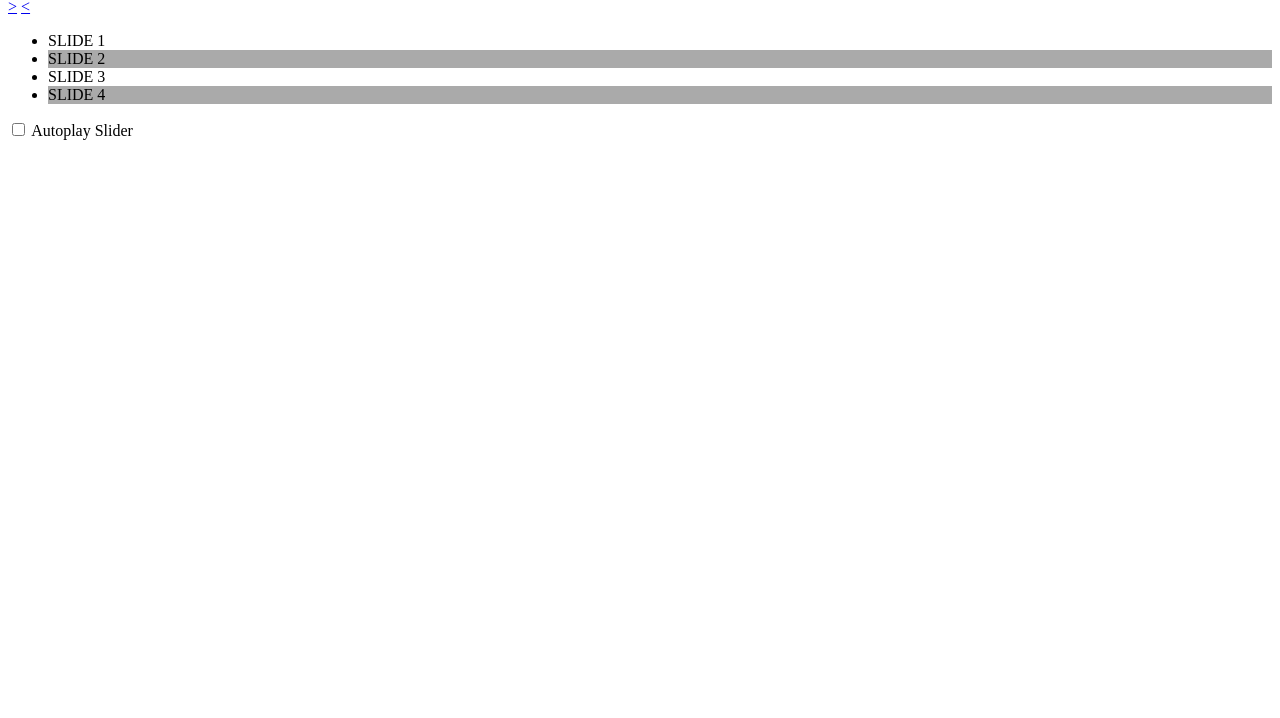
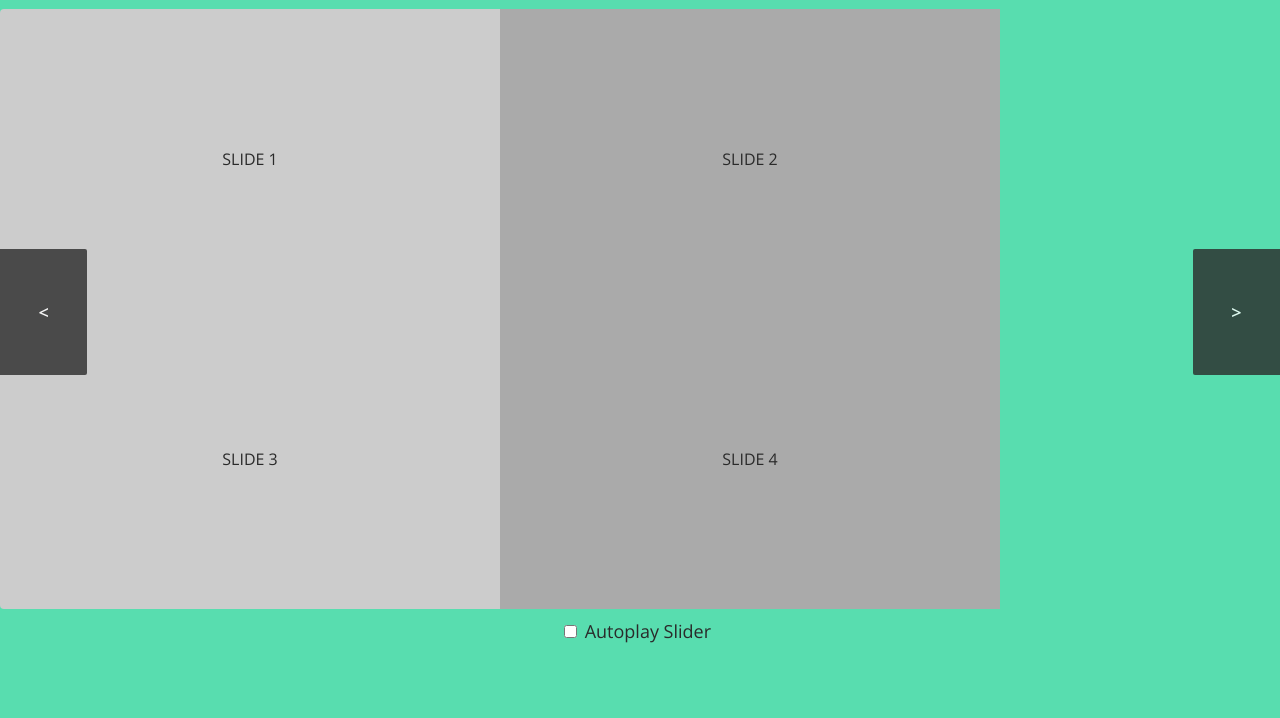
Before and after one commit to tenmediatech/slider, a website: page index.html in a window 1280 px wide. Shown: the part 82-800 px from the top of the page. Drawn offline with nearby package versions, Linux system fonts and the light colour scheme.

Commit message:
Added Styling to Slider

```diff
--- a/index.html
+++ b/index.html
@@ -3,6 +3,7 @@
   <head>
     <meta charset="UTF-8">
     <title>Slider</title>
+    <link rel="stylesheet" type="text/css" href="slider.css">
   </head>
   <h1>Slider</h1>
     <div id="slider">
--- a/slider.css
+++ b/slider.css
@@ -0,0 +1,85 @@
+@import url(https://fonts.googleapis.com/css?family=Open+Sans:400,300,600);
+
+html {
+  border-top: 5px solid #fff;
+  background: #58DDAF;
+  color: #2a2a2a;
+}
+
+html, body {
+  margin: 0;
+  padding: 0;
+  font-family: 'Open Sans';
+}
+
+h1 {
+  color: #fff;
+  text-align: center;
+  font-weight: 300;
+}
+
+#slider {
+  position: relative;
+  overflow: hidden;
+  margin: 20px auto 0 auto;
+  border-radius: 4px;
+}
+
+#slider ul {
+  position: relative;
+  margin: 0;
+  padding: 0;
+  height: 200px;
+  list-style: none;
+}
+
+#slider ul li {
+  position: relative;
+  display: block;
+  float: left;
+  margin: 0;
+  padding: 0;
+  width: 500px;
+  height: 300px;
+  background: #ccc;
+  text-align: center;
+  line-height: 300px;
+}
+
+a.control_prev, a.control_next {
+  position: absolute;
+  top: 40%;
+  z-index: 999;
+  display: block;
+  padding: 4% 3%;
+  width: auto;
+  height: auto;
+  background: #2a2a2a;
+  color: #fff;
+  text-decoration: none;
+  font-weight: 600;
+  font-size: 18px;
+  opacity: 0.8;
+  cursor: pointer;
+}
+
+a.control_prev:hover, a.control_next:hover {
+  opacity: 1;
+  -webkit-transition: all 0.2s ease;
+}
+
+a.control_prev {
+  border-radius: 0 2px 2px 0;
+}
+
+a.control_next {
+  right: 0;
+  border-radius: 2px 0 0 2px;
+}
+
+.slider_option {
+  position: relative;
+  margin: 10px auto;
+  width: 160px;
+  font-size: 18px;
+}
```
